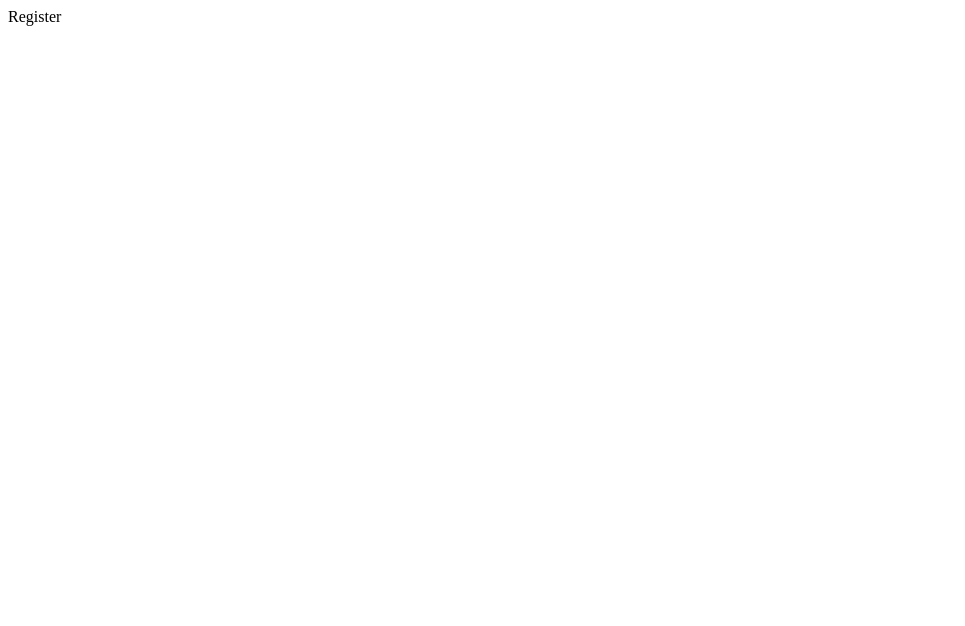
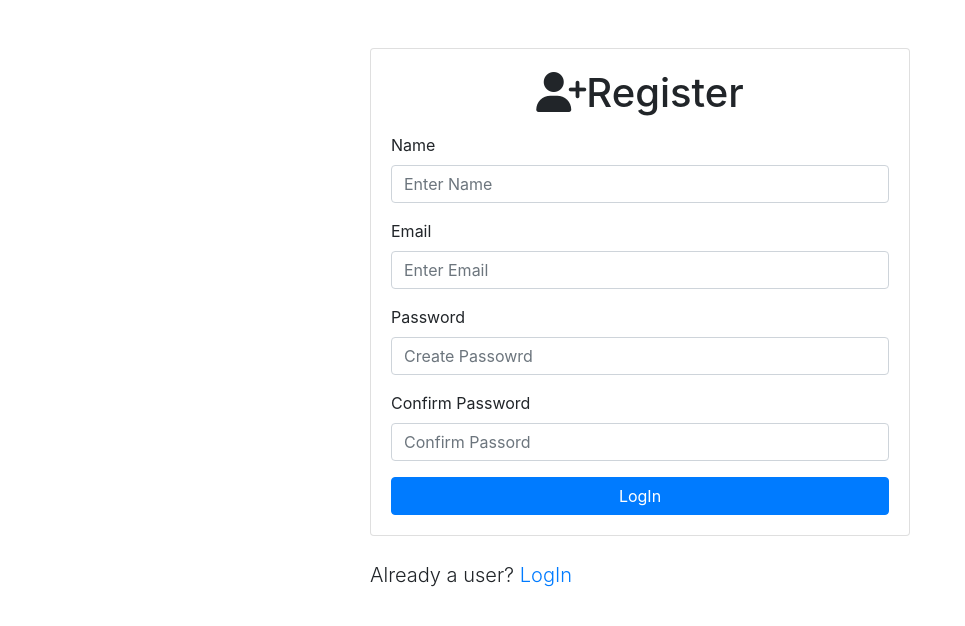
Before and after one commit to Collen163030/Authentication, a Node server app: page /users/register in a window 1280 px wide. Before the commit the part shown is almost empty. Shown: the top 626 px of the page, without its empty margins (0-965 px from the left). Run offline with Node 20, Linux system fonts and the light colour scheme; some libraries are stand-ins or nearby versions.

Commit message:
register and login UIs

```diff
--- a/routes/users.js
+++ b/routes/users.js
@@ -2,8 +2,8 @@ const express = require('express');
 
 const router = express.Router();
 
-router.get('/register', (req, res) => res.send("Register"));
+router.get('/register', (req, res) => res.render('register'));
 
-router.get('/login', (req, res) => res.send("Login"));
+router.get('/login', (req, res) => res.render('login'));
 
 module.exports = router;
--- a/views/register.ejs
+++ b/views/register.ejs
@@ -0,0 +1,35 @@
+<div class="row mt-5">
+    <div class="col-md-6 m-auto">
+        <div class="card card-body">
+            <h1 class="text-center mb-3"><i class="fa fa-user-plus"></i>Register</h1>
+            <form action="/users/register" method="POST">
+                <div class="form-group">
+                    <label for="name">Name</label>
+                    <input type="name"
+                     id="name"
+                     name="name"
+                     class="form-control"
+                     placeholder="Enter Name"
+                        value="<%= typeof name != 'undefined' ? name: '' %>" />
+                </div>
+                <div class=" form-group">
+                    <label for="email">Email</label>
+                    <input type="email" id="email" name="email" class="form-control" placeholder="Enter Email"
+                        value="<%= typeof email != 'undefined' ? email: '' %>" />
+                </div>
+                <div class="form-group">
+                    <label for="password">Password</label>
+                    <input type="password" id="password" name="password" class="form-control"
+                        placeholder="Create Passowrd" value="<%= typeof email != 'undefined' ? password: '' %>" />
+                </div>
+                <div class="form-group">
+                    <label for="password2">Confirm Password</label>
+                    <input type="password2" id="password2" name="password2" class="form-control"
+                        placeholder="Confirm Passord" value="<%= typeof email != 'undefined' ? password2: '' %>" />
+                </div>
+                <button class="btn btn-primary btn-block">LogIn</button>
+            </form>
+        </div>
+        <p class="lead mt-4">Already a user? <a href="/users/login">LogIn</a></p>
+    </div>
+</div>
```
Also changed, not shown: views/login.ejs (+24 -0 lines), views/welcome.ejs (+9 -1 lines).
